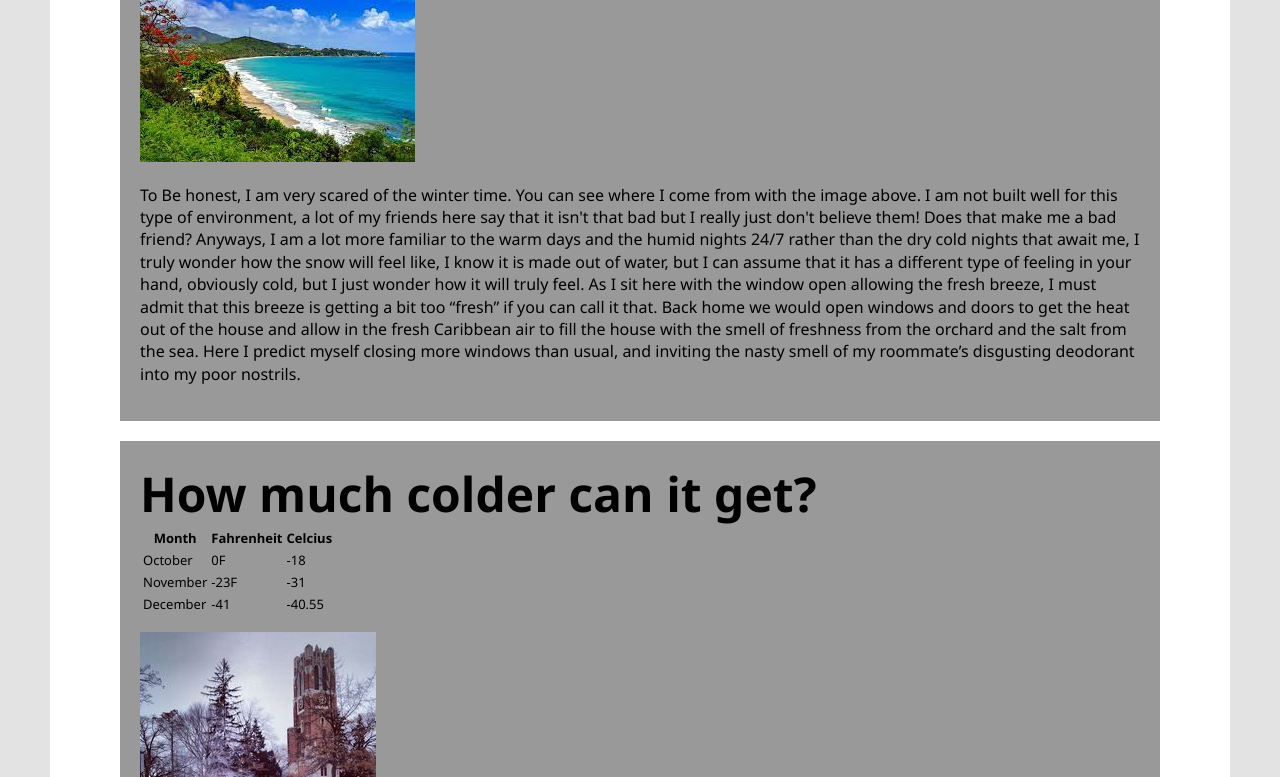
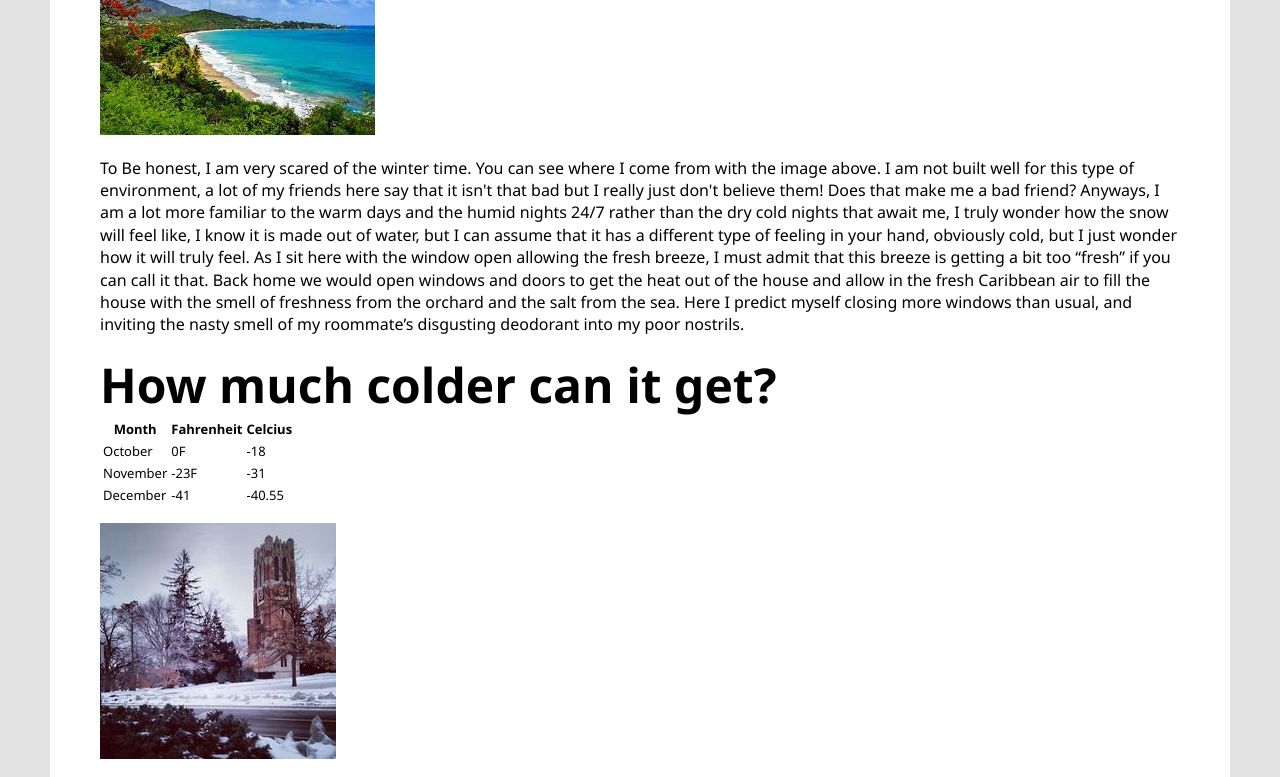
Before and after one commit to juanfaure/mi349_blog, a plain HTML site: page index.html in a window 1280 px wide. Shown: the part 421-1198 px from the top of the page. Drawn offline with Linux system fonts and the light colour scheme.

Commit message:
css check

```diff
--- a/style.css
+++ b/style.css
@@ -43,9 +43,3 @@ ul{
 label{
     font-family: Georgia, 'Times New Roman', Times, serif;
 }
-
-article{
-    background: #999;
-    padding: 20px;
-    margin: 20px;
-}
```
